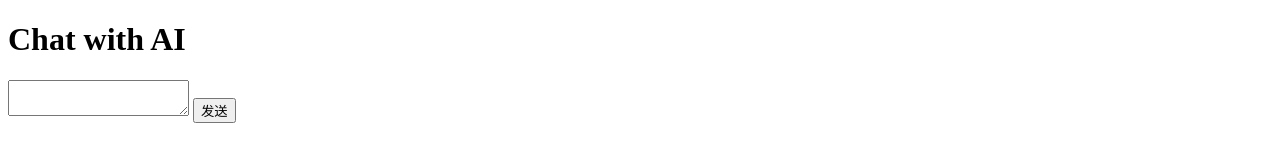
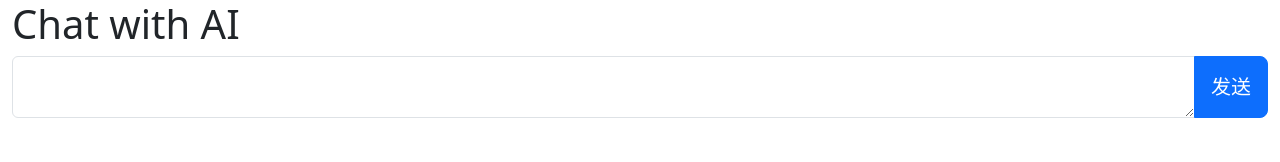
Before and after one commit to imldy/ChatSimple, a plain HTML site: page index.html in a window 1280 px wide. Drawn offline with nearby package versions, Linux system fonts and the light colour scheme.

Commit message:
美化界面
使用bootstrap

```diff
--- a/index.html
+++ b/index.html
@@ -7,11 +7,12 @@
 
     <!-- 引入Vue2 -->
     <script src="https://cdn.jsdelivr.net/npm/vue@2.6.14/dist/vue.js"></script>
+    <link href="https://cdn.jsdelivr.net/npm/bootstrap@5.3.2/dist/css/bootstrap.min.css" rel="stylesheet" integrity="sha384-T3c6CoIi6uLrA9TneNEoa7RxnatzjcDSCmG1MXxSR1GAsXEV/Dwwykc2MPK8M2HN" crossorigin="anonymous">
 
 </head>
 <body>
 
-<div id="app">
+<div id="app" class="container-xxl">
     <h1>Chat with AI</h1>
 
     <div class="conversation">
@@ -22,9 +23,15 @@
         </div>
     </div>
 
-    <textarea v-model="userInput" @keyup.enter.exact="sendMessage"></textarea>
+    <div class="input-group">
+        <textarea v-model="userInput" @keyup.enter.exact="sendMessage" class="form-control"></textarea>
+        <button @click="sendMessage"
+                class="btn btn-primary btn-lg"
+                type="button"
+        >发送</button>
+    </div>
 
-    <button @click="sendMessage">发送</button>
+
 </div>
 
 
```
